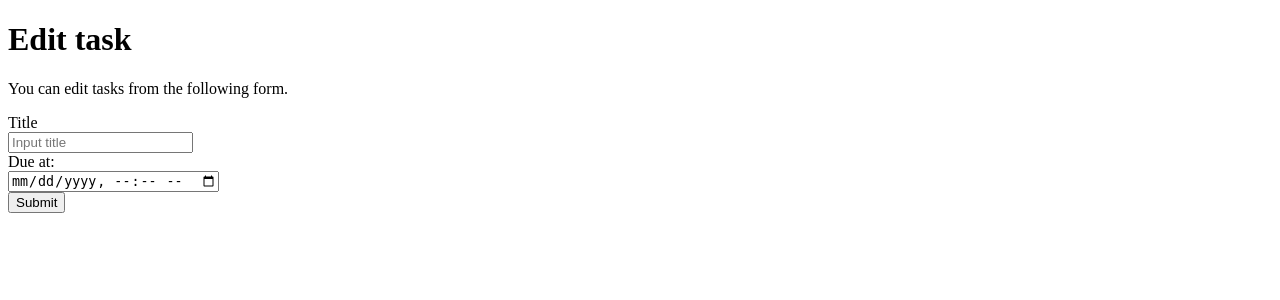
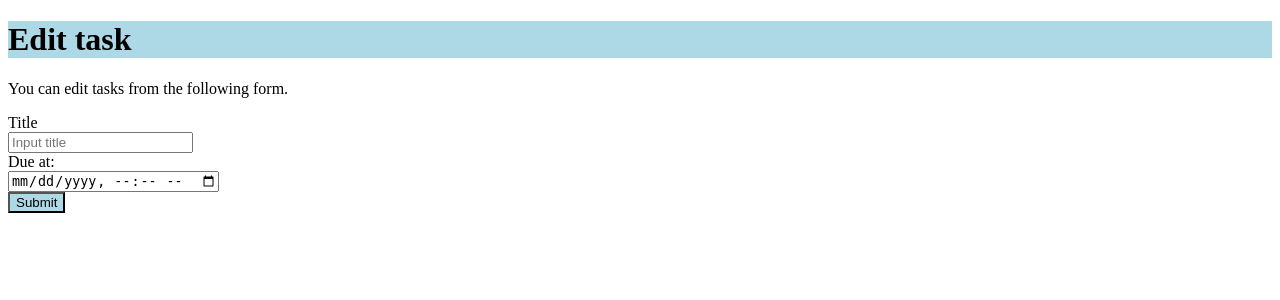
Before and after one commit to s1F102402394/django-test-exercise, a Django app: template todo/templates/todo/edit.html in a window 1280 px wide. Shown: the top 300 px of the page. Run offline with Django 5.2, Linux system fonts and the light colour scheme; the template is opened without the code that fills it, so the values that code supplies are empty.

Commit message:
edit.htmlにcssを作成し適用

```diff
--- /dev/null
+++ b/todo/templates/todo/css/edit.css
@@ -0,0 +1,7 @@
+h1 {
+    background-color: lightblue;
+}
+
+button {
+    background-color: lightblue;
+}
--- a/todo/templates/todo/edit.html
+++ b/todo/templates/todo/edit.html
@@ -5,6 +5,7 @@
   <head>
     <title>To Do Application</title>
     <meta charset="UTF-8">
+    <link href="css/edit.css" rel="stylesheet">
     <meta name="author" content="INIAD">
   </head>
 
```
